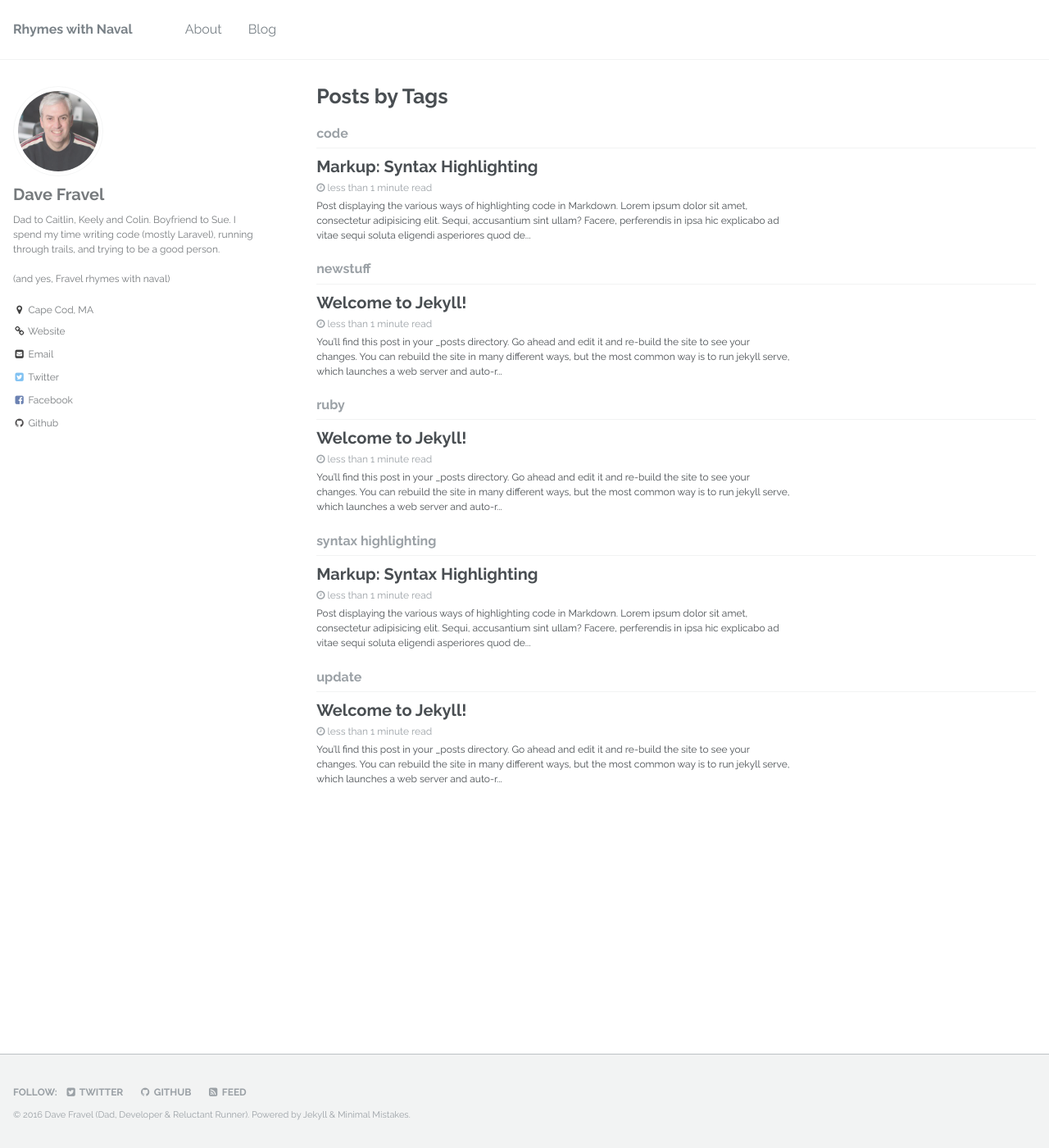
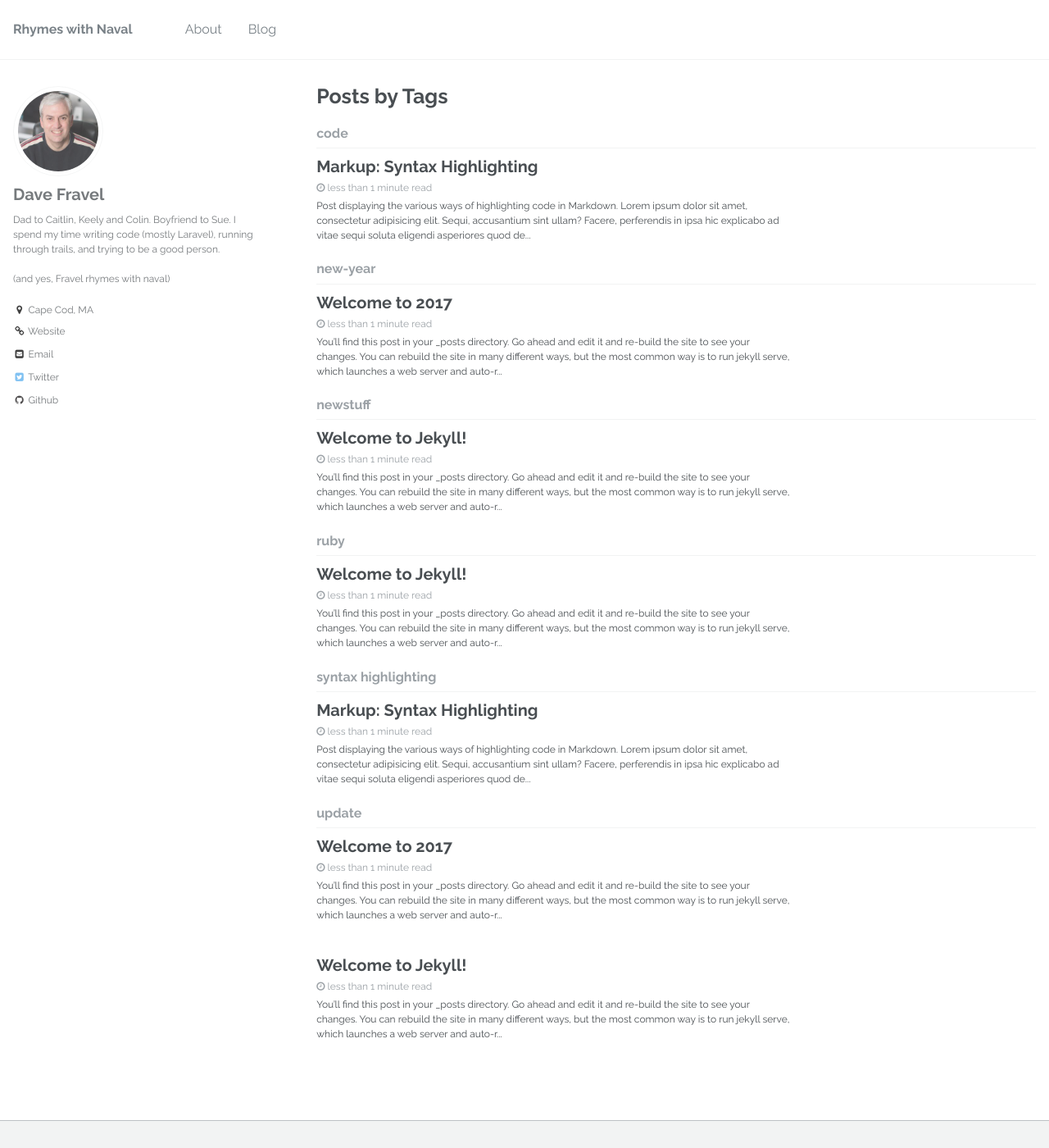
Before and after one commit to dfravel/dfravel.github.io, a Jekyll site: the page built from _pages/tag-archive.html, in a window 1280 px wide and 1400 px high. Shown: the whole window at 82% size. Built offline with Jekyll 4.4.1, drawn with Linux system fonts in a browser that asks for light colours; comment, search, counter and statistics services are not loaded.

````diff
--- a/_config.yml
+++ b/_config.yml
@@ -87,7 +87,7 @@ author:
   codepen          :
   dribbble         :
   flickr           :
-  facebook         : "dfravel"
+  facebook         :
   foursquare       :
   github           : "dfravel"
   google_plus      :
--- /dev/null
+++ b/_posts/2016-12-30-resolutions.md
@@ -0,0 +1,30 @@
+---
+title:  "Welcome to 2017"
+header:
+  overlay_image: "https://farm5.staticflickr.com/4076/4940499208_b79b77fb0a_z.jpg"
+categories:
+  - Resolutions
+tags:
+  - update
+  - new-year
+---
+
+You'll find this post in your `_posts` directory. Go ahead and edit it and re-build the site to see your changes. You can rebuild the site in many different ways, but the most common way is to run `jekyll serve`, which launches a web server and auto-regenerates your site when a file is updated.
+
+To add new posts, simply add a file in the `_posts` directory that follows the convention `YYYY-MM-DD-name-of-post.ext` and includes the necessary front matter. Take a look at the source for this post to get an idea about how it works.
+
+Jekyll also offers powerful support for code snippets:
+
+```ruby
+def print_hi(name)
+  puts "Hi, #{name}"
+end
+print_hi('Tom')
+#=> prints 'Hi, Tom' to STDOUT.
+```
+
+Check out the [Jekyll docs][jekyll-docs] for more info on how to get the most out of Jekyll. File all bugs/feature requests at [Jekyll's GitHub repo][jekyll-gh]. If you have questions, you can ask them on [Jekyll Talk][jekyll-talk].
+
+[jekyll-docs]: http://jekyllrb.com/docs/home
+[jekyll-gh]:   https://github.com/jekyll/jekyll
+[jekyll-talk]: https://talk.jekyllrb.com/
````
